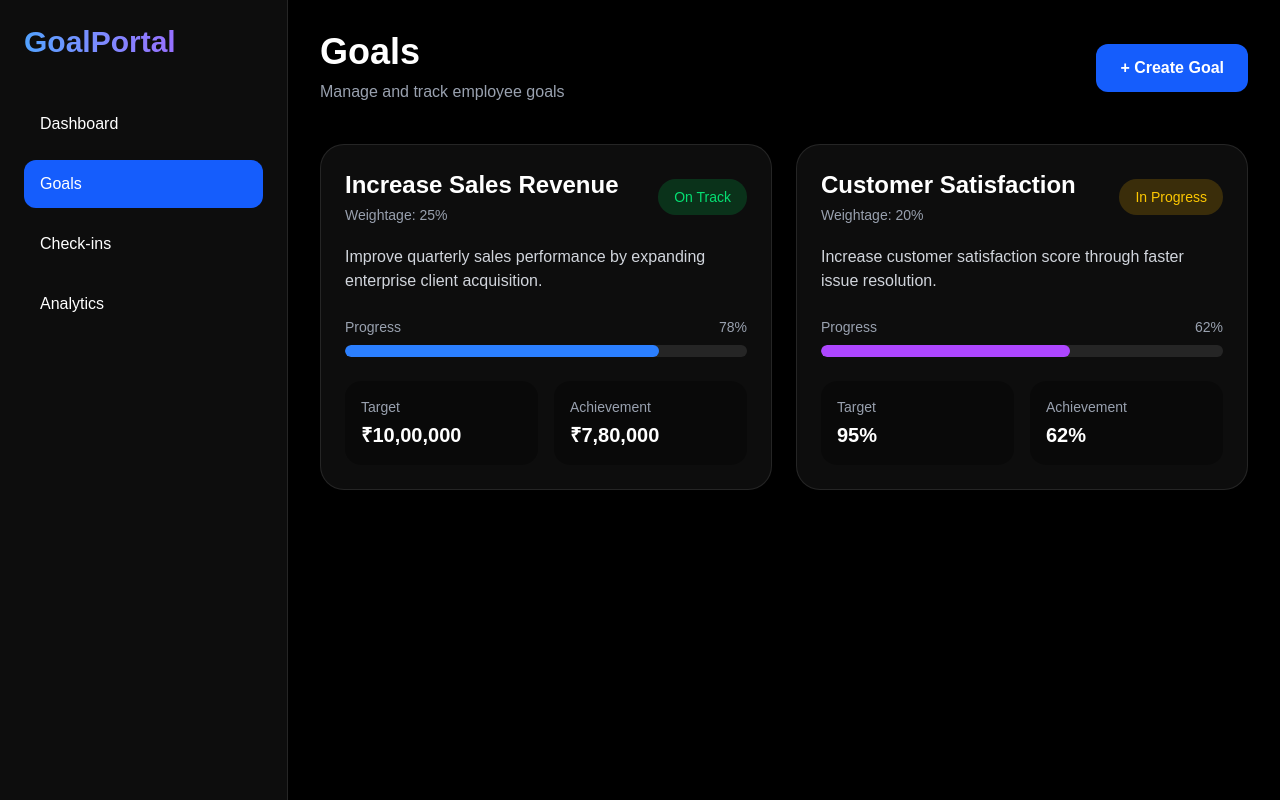
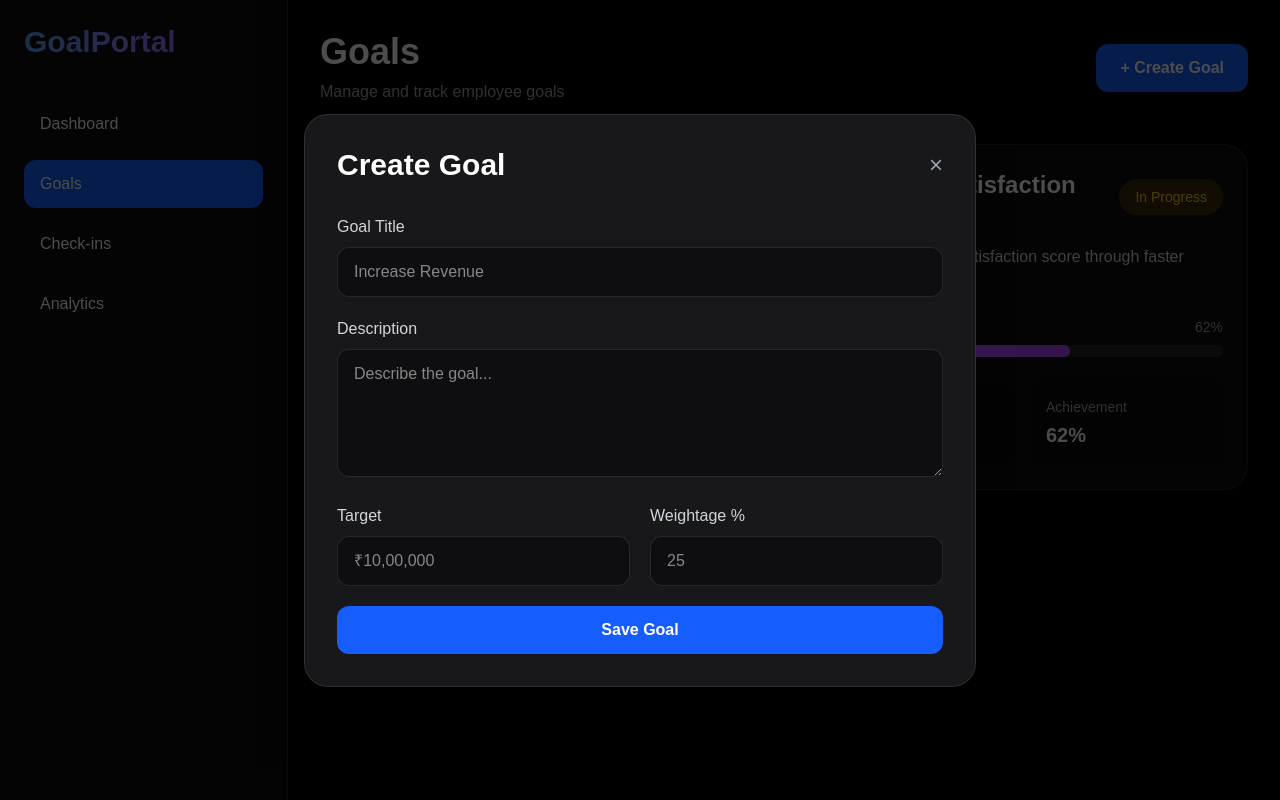
Before and after one commit to Balroog1/goal-tracking-portal, a Next.js app: page /goals in a window 1280 px wide. Both pictures are taken after a click on the button "+ Create Goal". Built offline with nearby package versions, Linux system fonts and the light colour scheme.

Commit message:
Added create goal modal popup form

```diff
--- a/app/goals/page.tsx
+++ b/app/goals/page.tsx
@@ -1,6 +1,11 @@
+"use client";
 import Link from "next/link";
+import { useState } from "react";
 
 export default function GoalsPage() {
+
+  const [showModal, setShowModal] = useState(false);
+
   return (
     <main className="min-h-screen bg-black text-white flex">
 
@@ -54,9 +59,14 @@ export default function GoalsPage() {
             </p>
           </div>
 
-          <button className="bg-blue-600 hover:bg-blue-700 transition px-6 py-3 rounded-xl font-semibold">
-            + Create Goal
+          <button
+               onClick={() => setShowModal(true)}
+               className="bg-blue-600 hover:bg-blue-700 transition px-6 py-3 rounded-xl font-semibold"
+          >
+             + Create Goal
           </button>
+
+
 
         </div>
 
@@ -203,6 +213,95 @@ export default function GoalsPage() {
 
       </section>
 
+          {/* Modal */}
+      {showModal && (
+
+        <div className="fixed inset-0 bg-black/70 flex items-center justify-center p-6 z-50">
+
+          <div className="w-full max-w-2xl bg-zinc-900 border border-white/10 rounded-3xl p-8">
+
+            <div className="flex items-center justify-between mb-8">
+
+              <h2 className="text-3xl font-bold">
+                Create Goal
+              </h2>
+
+              <button
+                onClick={() => setShowModal(false)}
+                className="text-gray-400 hover:text-white text-2xl"
+              >
+                ×
+              </button>
+
+            </div>
+
+            <form className="space-y-5">
+
+              <div>
+                <label className="block mb-2 text-gray-300">
+                  Goal Title
+                </label>
+
+                <input
+                  type="text"
+                  placeholder="Increase Revenue"
+                  className="w-full bg-black/40 border border-white/10 rounded-xl px-4 py-3 outline-none focus:border-blue-500"
+                />
+              </div>
+
+              <div>
+                <label className="block mb-2 text-gray-300">
+                  Description
+                </label>
+
+                <textarea
+                  placeholder="Describe the goal..."
+                  className="w-full bg-black/40 border border-white/10 rounded-xl px-4 py-3 outline-none focus:border-blue-500 h-32"
+                ></textarea>
+              </div>
+
+              <div className="grid grid-cols-2 gap-5">
+
+                <div>
+                  <label className="block mb-2 text-gray-300">
+                    Target
+                  </label>
+
+                  <input
+                    type="text"
+                    placeholder="₹10,00,000"
+                    className="w-full bg-black/40 border border-white/10 rounded-xl px-4 py-3 outline-none focus:border-blue-500"
+                  />
+                </div>
+
+                <div>
+                  <label className="block mb-2 text-gray-300">
+                    Weightage %
+                  </label>
+
+                  <input
+                    type="number"
+                    placeholder="25"
+                    className="w-full bg-black/40 border border-white/10 rounded-xl px-4 py-3 outline-none focus:border-blue-500"
+                  />
+                </div>
+
+              </div>
+
+              <button
+                type="submit"
+                className="w-full bg-blue-600 hover:bg-blue-700 transition py-3 rounded-xl font-semibold"
+              >
+                Save Goal
+              </button>
+
+            </form>
+
+          </div>
+
+        </div>
+
+      )}
     </main>
   );
 }
```
